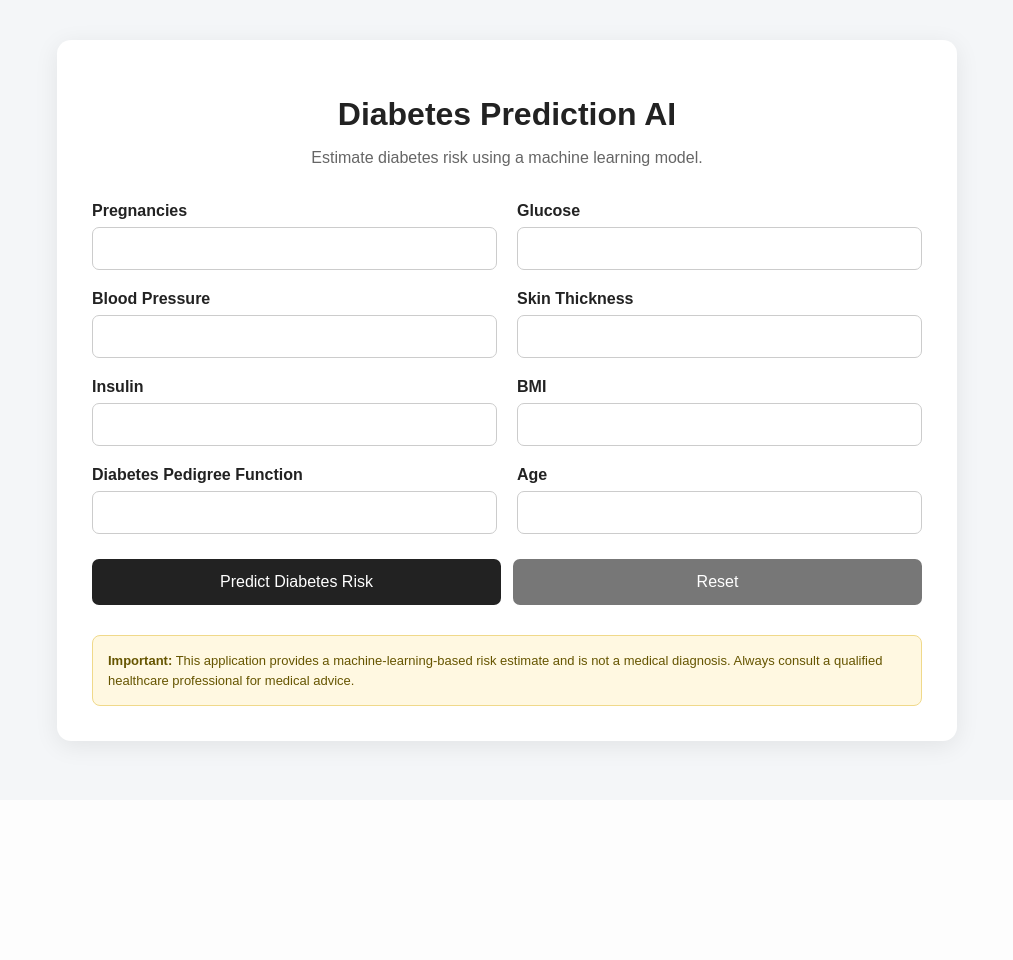
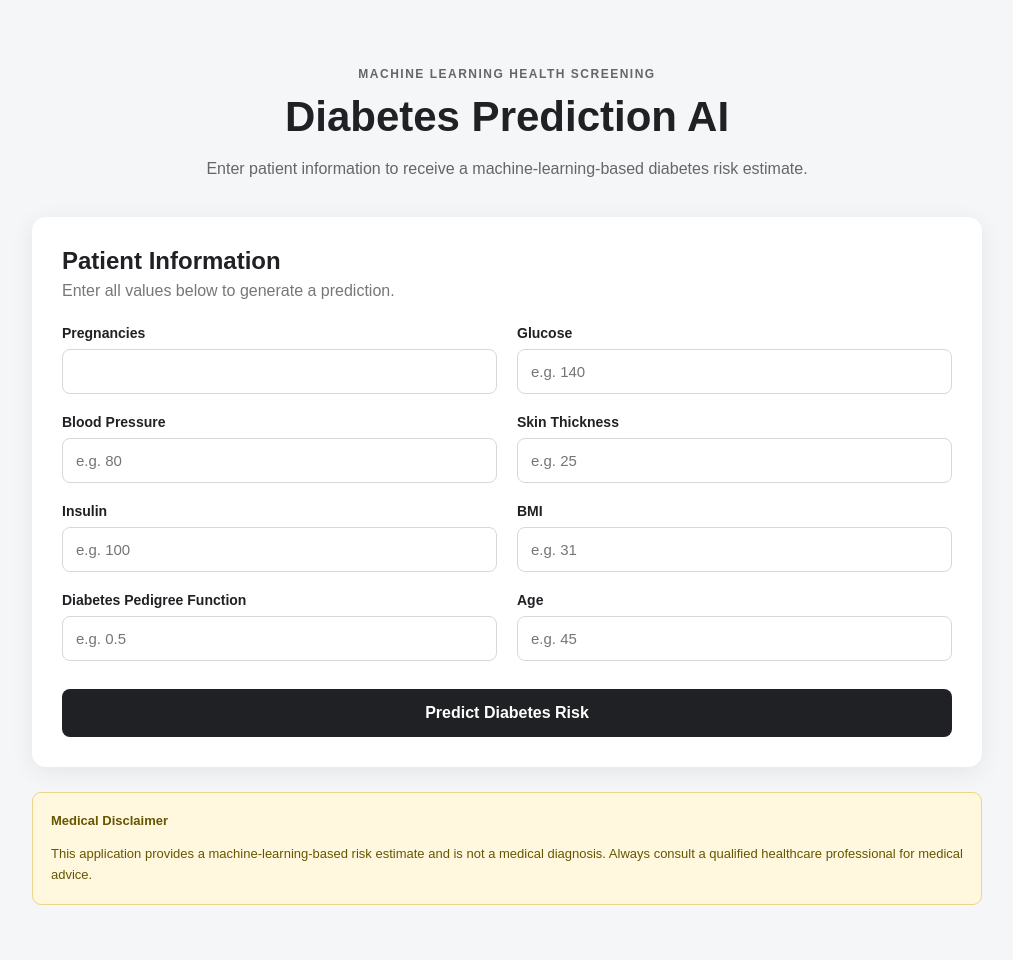
Before and after one commit to Dheemant-12/DiabetesPredictionAI, a Flask app: page / in a window 1280 px wide. Shown: the whole page, without its empty margins (133-1146 px from the left). Before the commit the page ends 756 px from the top, so only its background shows below. Run offline with Flask 3, Linux system fonts and the light colour scheme; parts of the project's set-up code (start-up, migrations or seed data) failed here and were passed over.

Commit message:
Day 26: Build diabetes prediction frontend

```diff
--- a/app/static/style.css
+++ b/app/static/style.css
@@ -8,47 +8,94 @@ body {
 
     font-family:
         Arial,
+        Helvetica,
         sans-serif;
 
     background: #f4f6f8;
 
-    color: #222;
+    color: #202124;
 }
 
 
 .container {
-    width: 90%;
+    width: 92%;
 
-    max-width: 900px;
+    max-width: 950px;
 
-    margin: 40px auto;
+    margin: 0 auto;
 
-    background: white;
-
-    padding: 35px;
-
-    border-radius: 14px;
-
-    box-shadow:
-        0 5px 25px
-        rgba(0, 0, 0, 0.08);
+    padding:
+        55px 0;
 }
 
 
-.header {
+.hero {
     text-align: center;
 
     margin-bottom: 35px;
 }
 
 
-.header h1 {
-    margin-bottom: 8px;
+.eyebrow {
+    font-size: 12px;
+
+    font-weight: bold;
+
+    letter-spacing: 1.5px;
+
+    color: #666;
+
+    margin-bottom: 12px;
 }
 
 
-.header p {
+.hero h1 {
+    margin: 0;
+
+    font-size: 42px;
+}
+
+
+.subtitle {
+    max-width: 650px;
+
+    margin:
+        15px auto 0;
+
     color: #666;
+
+    line-height: 1.6;
+}
+
+
+.card {
+    background: white;
+
+    border-radius: 14px;
+
+    padding: 30px;
+
+    box-shadow:
+        0 5px 25px
+        rgba(0, 0, 0, 0.07);
+
+    margin-bottom: 25px;
+}
+
+
+.card h2 {
+    margin-top: 0;
+
+    margin-bottom: 7px;
+}
+
+
+.section-description {
+    color: #777;
+
+    margin-top: 0;
+
+    margin-bottom: 25px;
 }
 
 
@@ -69,100 +116,92 @@ body {
 }
 
 
-label {
-    margin-bottom: 7px;
+.form-group label {
+    font-weight: bold;
 
-    font-weight: bold;
+    margin-bottom: 8px;
+
+    font-size: 14px;
 }
 
 
-input {
-    padding: 12px;
+.form-group input {
+    padding: 13px;
 
     border:
-        1px solid #ccc;
+        1px solid #d5d8dc;
 
-    border-radius: 7px;
+    border-radius: 8px;
 
     font-size: 15px;
 
     transition:
-        border 0.2s;
+        border-color 0.2s,
+        box-shadow 0.2s;
 }
 
 
-input:focus {
+.form-group input:focus {
     outline: none;
 
     border-color: #333;
+
+    box-shadow:
+        0 0 0 3px
+        rgba(0, 0, 0, 0.08);
 }
 
 
-.button-group {
-    display: flex;
+.predict-button {
+    width: 100%;
 
-    gap: 12px;
+    margin-top: 28px;
 
-    margin-top: 25px;
-}
-
-
-button {
-    flex: 1;
-
-    padding: 14px;
+    padding: 15px;
 
     border: none;
 
-    border-radius: 7px;
+    border-radius: 8px;
 
-    background: #222;
+    background: #202124;
 
     color: white;
 
     font-size: 16px;
 
+    font-weight: bold;
+
     cursor: pointer;
 }
 
 
-button:hover {
-    background: #444;
+.predict-button:hover {
+    background: #3c4043;
 }
 
 
-button:disabled {
+.predict-button:disabled {
     opacity: 0.6;
 
     cursor: not-allowed;
 }
 
 
-.reset-button {
-    background: #777;
-}
-
-
-.reset-button:hover {
-    background: #555;
-}
-
-
 .loading {
     text-align: center;
 
-    margin-top: 30px;
+    padding: 25px;
 
     color: #666;
 }
 
 
 .spinner {
-    width: 35px;
+    width: 36px;
 
-    height: 35px;
+    height: 36px;
 
-    margin: auto;
+    margin: 0 auto 12px;
 
     border:
         4px solid #ddd;
@@ -327,42 +367,45 @@ button:disabled {
 
     text-align: center;
 
+    line-height: 1.6;
+
     color: #555;
-
-    line-height: 1.5;
 }
 
 
 .error {
-    margin-top: 20px;
+    background: #ffe5e5;
+
+    color: #a50000;
 
     padding: 15px;
 
-    border-radius: 7px;
+    border-radius: 8px;
 
-    background: #ffe5e5;
-
-    color: #b00020;
+    margin-bottom: 20px;
 }
 
 
 .disclaimer {
-    margin-top: 30px;
-
-    padding: 15px;
-
-    background: #fff8e1;
+    background: #fff8df;
 
     border:
-        1px solid #f0d98a;
+        1px solid #ead58a;
 
-    border-radius: 8px;
+    padding: 18px;
+
+    border-radius: 9px;
+
+    color: #665500;
 
     font-size: 13px;
 
-    line-height: 1.5;
+    line-height: 1.6;
+}
 
-    color: #665500;
+
+.disclaimer p {
+    margin-bottom: 0;
 }
 
 
--- a/app/templates/index.html
+++ b/app/templates/index.html
@@ -22,23 +22,39 @@
 
 <body>
 
-    <div class="container">
+    <main class="container">
 
-        <div class="header">
+        <section class="hero">
 
-            <h1>Diabetes Prediction AI</h1>
-
-            <p>
-                Estimate diabetes risk using a
-                machine learning model.
+            <p class="eyebrow">
+                MACHINE LEARNING HEALTH SCREENING
             </p>
 
-        </div>
+            <h1>
+                Diabetes Prediction AI
+            </h1>
+
+            <p class="subtitle">
+                Enter patient information to receive
+                a machine-learning-based diabetes risk estimate.
+            </p>
+
+        </section>
 
 
         <!-- Prediction Form -->
 
+        <section class="card">
+
+            <h2>Patient Information</h2>
+
+            <p class="section-description">
+                Enter all values below to generate a prediction.
+            </p>
+
+
             <form id="predictionForm">
+
 
                 <div class="form-grid">
 
@@ -71,6 +87,7 @@
                             id="Glucose"
                             min="1"
                             max="300"
+                            placeholder="e.g. 140"
                             required
                         >
 
@@ -88,6 +105,7 @@
                             id="BloodPressure"
                             min="1"
                             max="200"
+                            placeholder="e.g. 80"
                             required
                         >
 
@@ -105,6 +123,7 @@
                             id="SkinThickness"
                             min="0"
                             max="100"
+                            placeholder="e.g. 25"
                             required
                         >
 
@@ -122,6 +141,7 @@
                             id="Insulin"
                             min="0"
                             max="1000"
+                            placeholder="e.g. 100"
                             required
                         >
 
@@ -140,6 +160,7 @@
                             min="1"
                             max="80"
                             step="0.1"
+                            placeholder="e.g. 31"
                             required
                         >
 
@@ -158,6 +179,7 @@
                             min="0"
                             max="3"
                             step="0.01"
+                            placeholder="e.g. 0.5"
                             required
                         >
 
@@ -175,6 +197,7 @@
                             id="Age"
                             min="1"
                             max="120"
+                            placeholder="e.g. 45"
                             required
                         >
 
@@ -183,27 +206,19 @@
                 </div>
 
 
-            <div class="button-group">
-
                 <button
                     type="submit"
                     id="predictButton"
+                    class="predict-button"
                 >
+
                     Predict Diabetes Risk
+
                 </button>
 
+            </form>
 
-                <button
-                    type="button"
-                    id="resetButton"
-                    class="reset-button"
-                >
-                    Reset
-                </button>
-
-            </div>
-
-        </form>
+        </section>
 
 
         <!-- Loading -->
@@ -212,37 +227,51 @@
             id="loading"
             class="loading hidden"
         >
+
             <div class="spinner"></div>
 
             <p>
                 Analyzing patient data...
             </p>
+
         </div>
 
 
-        <!-- Result -->
+        <!-- Error -->
 
         <div
-            id="result"
-            class="result hidden"
-        >
-
-            <h2>Prediction Result</h2>
-
-
-            <div
-                id="riskBadge"
-                class="risk-badge"
+            id="error"
+            class="error hidden"
         >
         </div>
 
 
-            <div class="probability-section">
+        <!-- Prediction Result -->
+
+        <section
+            id="result"
+            class="card result hidden"
+        >
+
+            <div class="result-header">
+
+                <h2>Prediction Result</h2>
+
+                <span
+                    id="riskBadge"
+                    class="risk-badge"
+                >
+                </span>
+
+            </div>
+
+
+            <div class="probability-box">
 
                 <div class="probability-header">
 
                     <span>
-                        Model Probability
+                        Diabetes Probability
                     </span>
 
                     <strong id="probability">
@@ -265,27 +294,31 @@
             </div>
 
 
-            <div class="result-details">
+            <div class="result-grid">
 
-                <div class="detail">
+                <div class="result-item">
+
+                    <span>
+                        Model Prediction
+                    </span>
+
+                    <strong
+                        id="predictionValue"
+                    >
+                    </strong>
+
+                </div>
+
+
+                <div class="result-item">
 
                     <span>
                         Confidence
                     </span>
 
-                    <strong id="confidence">
-                    </strong>
-
-                </div>
-
-
-                <div class="detail">
-
-                    <span>
-                        Prediction
-                    </span>
-
-                    <strong id="predictionValue">
+                    <strong
+                        id="confidence"
+                    >
                     </strong>
 
                 </div>
@@ -299,34 +332,26 @@
             >
             </p>
 
-        </div>
-
-
-        <!-- Error -->
-
-        <div
-            id="error"
-            class="error hidden"
-        >
-        </div>
+        </section>
 
 
         <!-- Disclaimer -->
 
-        <div class="disclaimer">
+        <section class="disclaimer">
 
-            <strong>Important:</strong>
+            <strong>Medical Disclaimer</strong>
 
+            <p>
                 This application provides a
                 machine-learning-based risk estimate
                 and is not a medical diagnosis.
-
                 Always consult a qualified healthcare
                 professional for medical advice.
+            </p>
 
-        </div>
+        </section>
 
-    </div>
+    </main>
 
 
     <script>
@@ -361,12 +386,6 @@
             );
 
 
-        const resetButton =
-            document.getElementById(
-                "resetButton"
-            );
-
-
         const riskBadge =
             document.getElementById(
                 "riskBadge"
@@ -398,11 +417,11 @@
                     "hidden"
                 );
 
-
-                predictButton.disabled = true;
+                predictButton.disabled =
+                    true;
 
 
-                const data = {
+                const patientData = {
 
                     Pregnancies:
                         Number(
@@ -477,46 +496,29 @@
                                 },
 
                                 body:
-                                    JSON.stringify(data)
+                                    JSON.stringify(
+                                        patientData
+                                    )
                             }
                         );
 
 
-                    const resultData =
+                    const data =
                         await response.json();
 
 
                     if (!response.ok) {
 
-                        let errorMessage =
-                            resultData.error ||
-                            "Prediction failed.";
-
-                        if (
-                            resultData.missing_fields
-                        ) {
-
-                            errorMessage +=
-                                " Missing: " +
-                                resultData
-                                    .missing_fields
-                                    .join(", ");
-
-                        }
-
                         throw new Error(
-                            errorMessage
+                            data.error ||
+                            "Prediction failed."
                         );
 
                     }
 
 
-                    const probability =
-                        resultData.probability;
-
-
                     const percentage =
-                        probability * 100;
+                        data.probability * 100;
 
 
                     document.getElementById(
@@ -527,25 +529,21 @@
 
 
                     document.getElementById(
-                        "confidence"
+                        "predictionValue"
                     ).textContent =
-                        resultData.confidence;
+                        data.prediction_label;
 
 
                     document.getElementById(
-                        "predictionValue"
+                        "confidence"
                     ).textContent =
-                        resultData.prediction;
+                        data.confidence;
 
 
                     document.getElementById(
                         "message"
                     ).textContent =
-                        resultData.message;
-
-
-                    riskBadge.textContent =
-                        resultData.prediction_label;
+                        data.message;
 
 
                     progressBar.style.width =
@@ -553,8 +551,11 @@
 
 
                     if (
-                        resultData.prediction === 1
+                        data.prediction === 1
                     ) {
+
+                        riskBadge.textContent =
+                            "Higher Risk";
 
                         riskBadge.className =
                             "risk-badge risk-high";
@@ -562,9 +563,10 @@
                         progressBar.className =
                             "progress-bar progress-high";
 
-                    }
+                    } else {
 
-                    else {
+                        riskBadge.textContent =
+                            "Lower Risk";
 
                         riskBadge.className =
                             "risk-badge risk-low";
@@ -608,27 +610,6 @@
             }
         );
 
-
-        resetButton.addEventListener(
-            "click",
-            function() {
-
-                form.reset();
-
-                result.classList.add(
-                    "hidden"
-                );
-
-                error.classList.add(
-                    "hidden"
-                );
-
-                progressBar.style.width =
-                    "0%";
-
-            }
-        );
-
     </script>
 
 </body>
```
Also changed, not shown: other parts of app/static/style.css (+58 -49 lines). Lines whose indentation alone changed are shown as unchanged.
